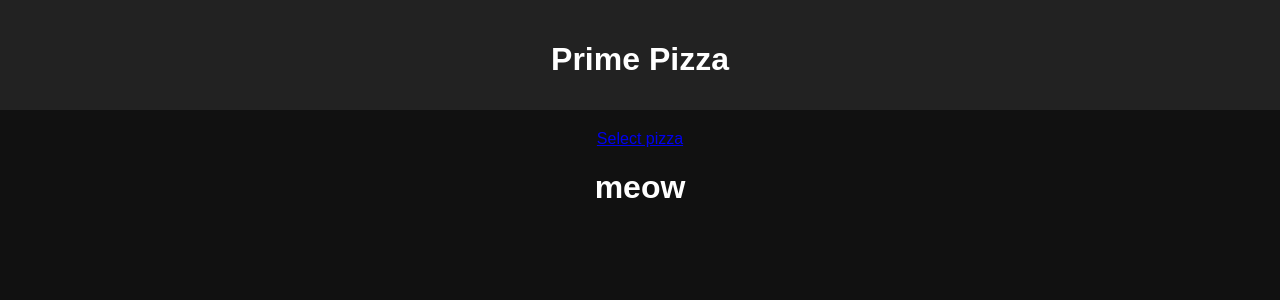
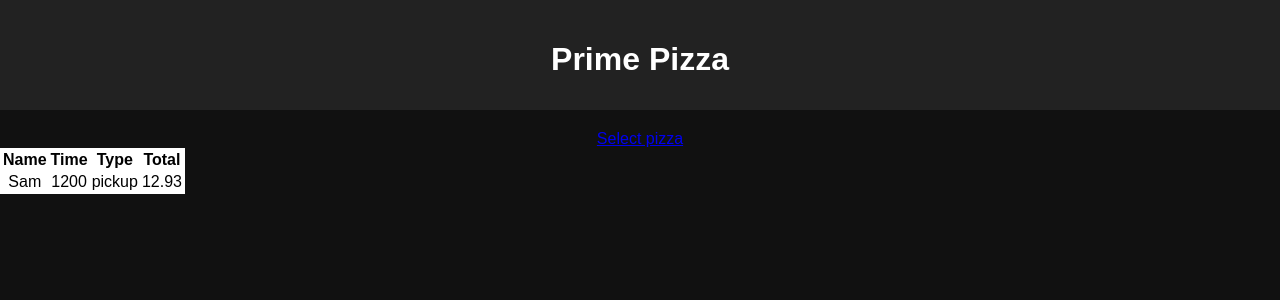
Before and after one commit to Samuelvphipps/group-redux-pizza-parlor-pod1, a React (Create React App) app: page /#/admin in a window 1280 px wide. Shown: the top 300 px of the page. Built offline with nearby package versions, Linux system fonts and the light colour scheme; no server answers.

Commit message:
admin done

```diff
--- a/src/components/Admin/Admin.jsx
+++ b/src/components/Admin/Admin.jsx
@@ -1,25 +1,37 @@
 import axios from 'axios';
 import {useSelector} from 'react-redux';
+import { useEffect, useState } from 'react';
 
 
 function Admin(){
 
-    let orders;
-
-    axios({
-        method: 'GET',
-        url: '/api/order'
-    })
-        .then((response)=>{
-            orders=response;
-            console.log(response.data)
-        })
-        .catch(err=>console.error('in get orders api err', err));
+    const orders = useSelector(store => store.adminOrders)
 
 
     return(
-        <h1>meow</h1>
-    );
+        <table className='table'>
+            <thead>
+                <tr>
+                    <th>Name</th>
+                    <th>Time</th>
+                    <th>Type</th>
+                    <th>Total</th>
+                </tr>
+            </thead>
+            <tbody>
+                {orders.map((order)=>{
+                    return(
+                    <tr key={order.id}>
+                        <td>{order.customer_name}</td>
+                        <td>{order.time}</td>
+                        <td>{order.type}</td>
+                        <td>{order.total}</td>
+                    </tr>
+                )})}
+            </tbody>
+        </table>
+    )
+
 }
 
 
--- a/src/components/App/App.css
+++ b/src/components/App/App.css
@@ -1,5 +1,10 @@
 .App {
   text-align: center;
+}
+
+.table{
+  background-color: white;
+  color: black;
 }
 
 .App-header {
--- a/src/components/App/App.jsx
+++ b/src/components/App/App.jsx
@@ -20,8 +20,25 @@ function App() {
   // gets list of pizzas on load
   useEffect(() => {
     fetchPizzas();
+    fetchOrders();
   }, []);
 
+  const fetchOrders=()=>{
+
+    axios({
+        method: 'GET',
+        url: '/api/order'
+    })
+        .then((response)=>{
+            let orders=response.data;
+            console.log('orders is', orders);
+            dispatch({
+              type:'SET_ORDERS',
+              payload: orders,
+            })
+        })
+        .catch(err=>console.error('in get orders api err', err));
+};
 
 //TODO: get pizzas from database
   const fetchPizzas = () => {
--- a/src/index.js
+++ b/src/index.js
@@ -30,7 +30,12 @@ const pizzas = (state = [], action) => {
  return state;
 }
 
-const adminOrders = (state, action) => {
+const adminOrders = (state=[{id: 1, customer_name: 'Sam', time: 1200, type:'pickup', total: 12.93}], action) => {
+  switch(action.type){
+    case 'SET_ORDERS':
+      return action.payload;
+  }
+
   return state;
 }
 
@@ -67,7 +72,7 @@ const reduxStore = createStore(
     combineReducers({
 
       pizzas,
-    //   adminOrders,
+      adminOrders,
       order,
     //   cart,
       customer
```
